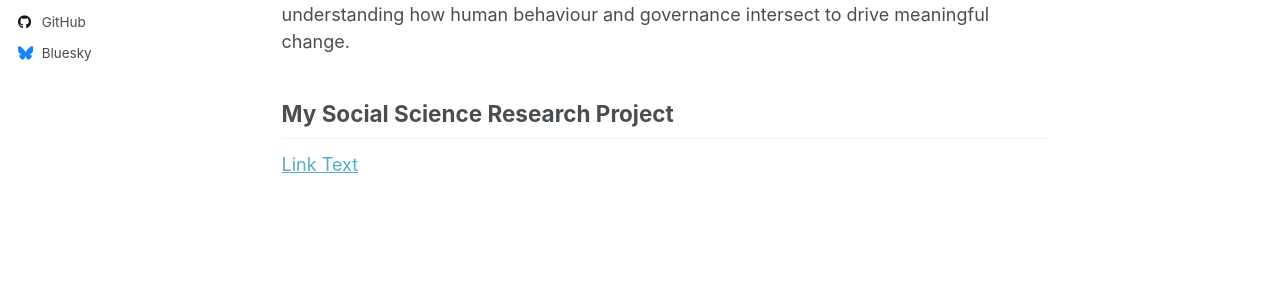
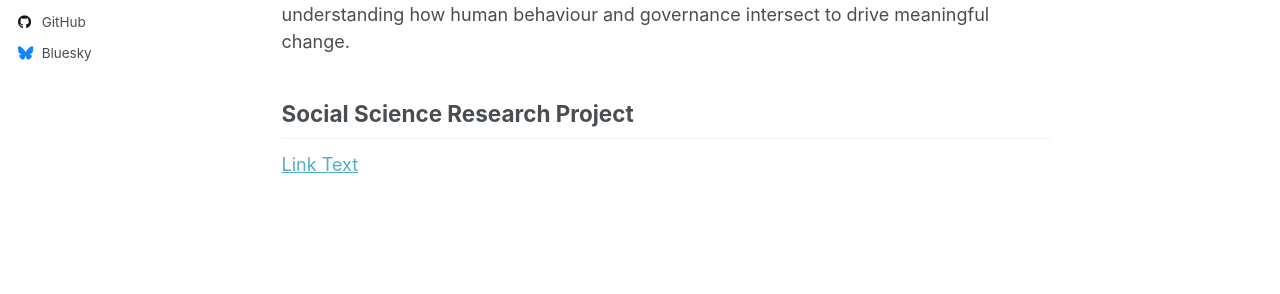
Before and after one commit to TiffanyJTFu/TiffanyFu, a Jekyll site: the page built from _pages/about.md, in a window 1280 px wide and 938 px high. Shown: the part 356-650 px from the top of the window. Built offline with Jekyll 4.4.1, drawn with Linux system fonts in a browser that asks for light colours; a script that is not in the unit is left out.

```diff
--- a/_pages/about.md
+++ b/_pages/about.md
@@ -9,5 +9,5 @@ redirect_from:
 
 Tiffany is a dynamic ad creative individual passionate about cultural expression, community engagement, and social impact. With over 13 years in Classical Chinese dance, she shares her heritage through performance while also exploring creativity in baking and cooking. Dedicated to giving back, she actively volunteers, participates in charities supporting sick children, and assists with local city festivals. She has also contributed to a social science and psychology research project with a University of Toronto professor, gaining experience in data collection and analysis. Her academic interests in political science, psychology, economics and law reflect her goal of understanding how human behaviour and governance intersect to drive meaningful change.
 
-## My Social Science Research Project
+## Social Science Research Project
 <a href="https://tiffanyjtfu.github.io/TiffanyFu/teaching/SocialScienceResearchProject" target='_blank'>Link Text</a>
```
